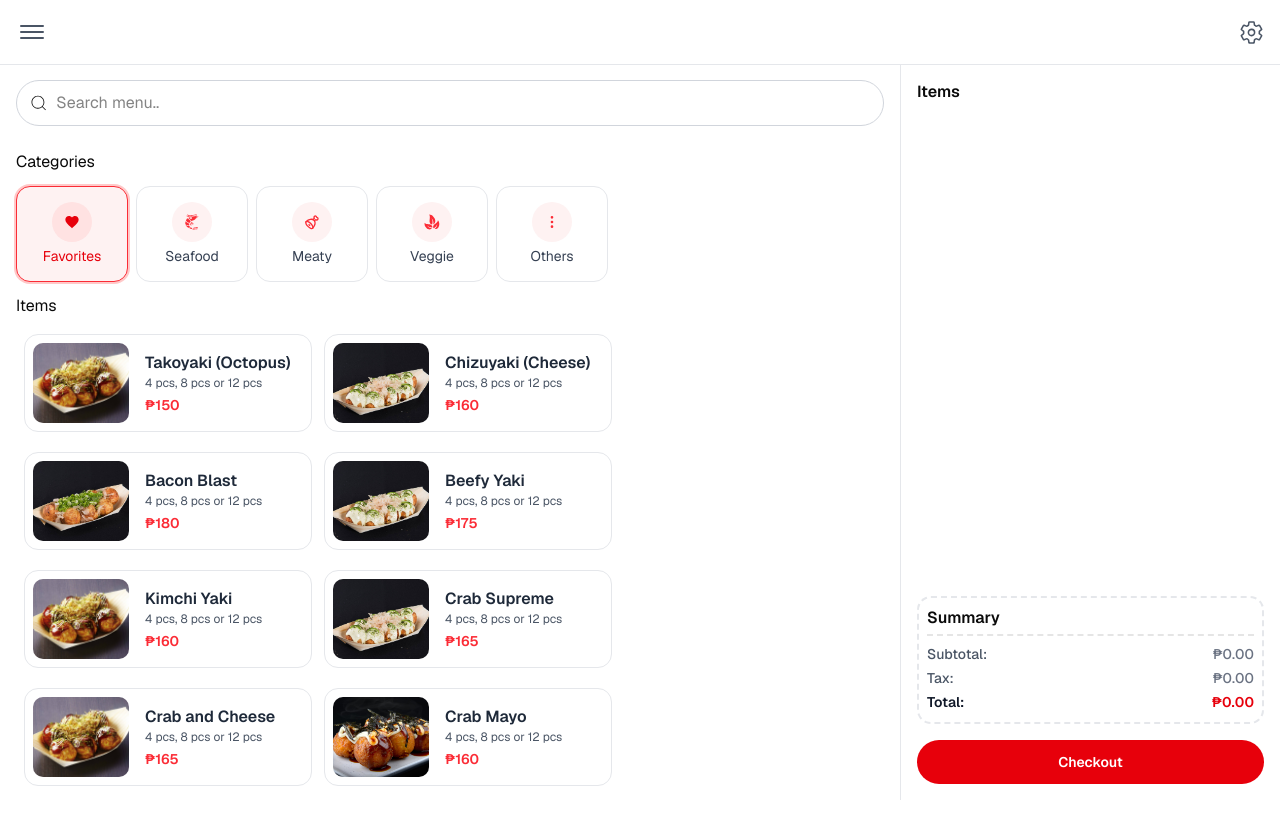
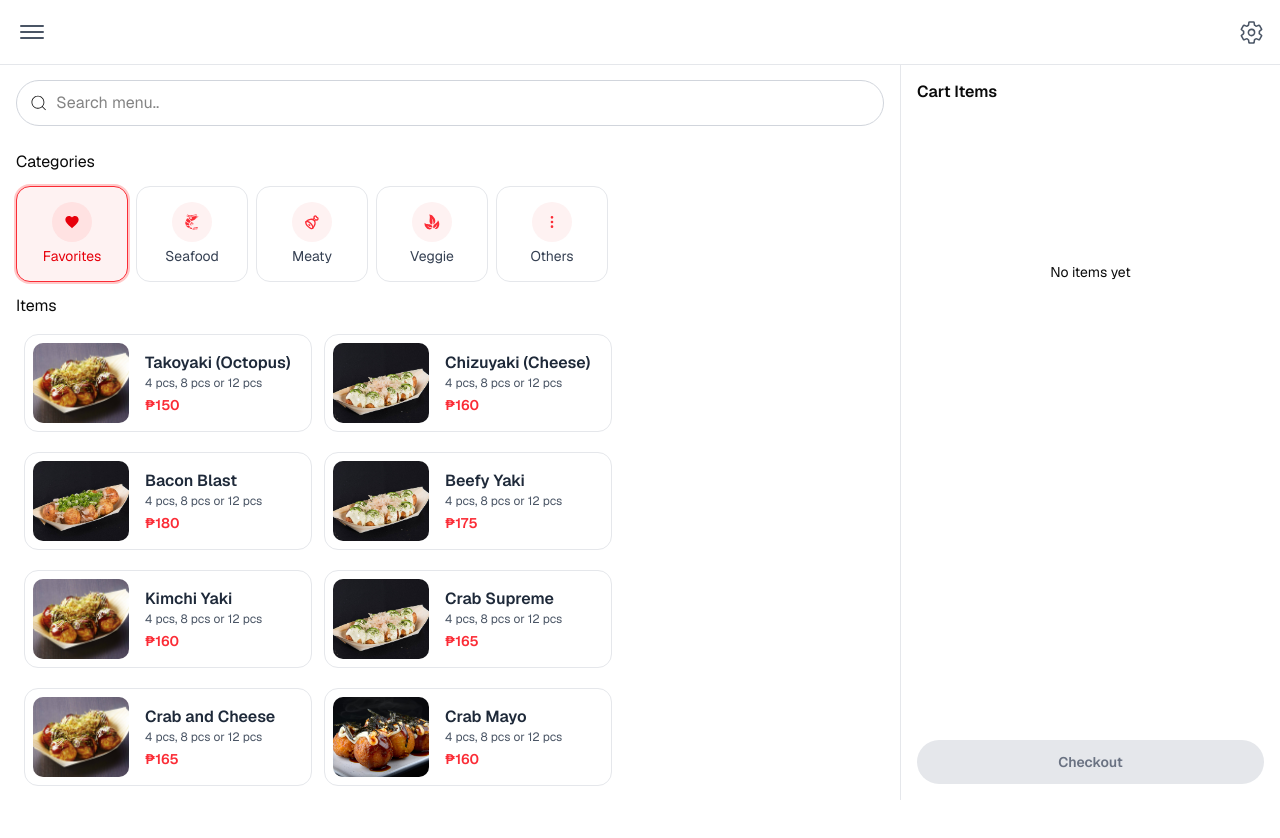
Before and after one commit to ItsMeJosue0021/pos-prototype, a Next.js app: page /pos in a window 1280 px wide. Shown: the top 838 px of the page. Before the commit the page ends 802 px from the top, so only its background shows below. Built offline with nearby package versions, Linux system fonts and the light colour scheme.

Commit message:
UI changes

```diff
--- a/app/page.tsx
+++ b/app/page.tsx
@@ -2,7 +2,7 @@ import Link from "next/link";
 
 export default function Home() {
     return (
-      <div className="relative flex flex-col md:flex-row min-h-screen items-center justify-center bg-zinc-50 font-sans dark:bg-black">
+      <div className="relative flex flex-col md:flex-row min-h-screen items-center justify-center bg-white font-sans dark:bg-black">
           <div className="w-full min-w-1/2 h-1/2 md:h-screen bg-red-700">
               {/* <div className="w-80 h-80 mb-16 bg-red-700 rounded-full flex items-center justify-center">
                   <img src="/images/yummyyes.png" alt="image" className="w-72 "/>
--- a/components/menu-item-card.tsx
+++ b/components/menu-item-card.tsx
@@ -29,7 +29,7 @@ const MenuItemCard = ({item, index, isUsedInSidePanel}: Props) => {
                     <p className="text-sm font-semibold text-red-500 mt-1">₱{isUsedInSidePanel ? item.menu.price : item.price}</p>
                 </div>
                 {isUsedInSidePanel && (
-                    <div onClick={() => removeFromCart(item.menu.id)} className="absolute top-0 right-0">
+                    <div onClick={() => removeFromCart(item.menu.id)} className="absolute top-0 right-0 cursor-pointer">
                         <IoMdClose size={20} className="text-gray-300 hover:text-red-500" />
                     </div>
                 )}
@@ -49,9 +49,9 @@ const MenuItemCard = ({item, index, isUsedInSidePanel}: Props) => {
                     <div className="w-full">
                         <p className="text-sm text-gray-600 dark:text-gray-400 mb-1">Quantity:</p>
                         <div className="flex items-center justify-start gap-4">
-                            <CiCircleMinus onClick={() => updateQuantity(item.menu.id, item.quantity-1)} size={30} className="text-gray-400 hover:text-red-500 transform transition-all duration-500"/>
+                            <CiCircleMinus onClick={() => updateQuantity(item.menu.id, item.quantity-1)} size={30} className="text-gray-400 hover:text-red-500 transform transition-all duration-500 cursor-pointer"/>
                             <p className="text-lg">{item.quantity}</p>
-                            <CiCirclePlus onClick={() => updateQuantity(item.menu.id, item.quantity+1)} size={30} className="text-gray-400 hover:text-red-500 transform transition-all duration-500"/>
+                            <CiCirclePlus onClick={() => updateQuantity(item.menu.id, item.quantity+1)} size={30} className="text-gray-400 hover:text-red-500 transform transition-all duration-500 cursor-pointer"/>
                         </div>
                     </div>
                 </div>
--- a/components/modal/menu-item-modal.tsx
+++ b/components/modal/menu-item-modal.tsx
@@ -1,38 +1,76 @@
+import { useCart } from "@/hooks/useCart";
 import { CartItem } from "@/types/cartItem";
+import { useState } from "react";
+import { CiCircleMinus, CiCirclePlus } from "react-icons/ci";
 
 type Props = {
     item: any;
     onClose: () => void;
-    onAddToCart: (item: CartItem) => void;
+    onAddToCart: () => void;
 };
 
 const ItemModal = ({ item, onClose, onAddToCart }: Props) => {
 
-    const cartItem: CartItem = {
+    const {addToCart} = useCart();
+
+    const [cartItem, setCartItem] = useState({
         menu: item,
         pieces: 4,
         quantity: 1,
+    });
+
+
+    const handleAddToCart = () => {
+        addToCart(cartItem);
+        onAddToCart();
     }
+
 
     return (
         <div className="fixed inset-0 bg-black/50 flex items-center justify-center z-50 p-4">
-            <div className="bg-white rounded-2xl p-6 max-w-sm w-full relative">
-                <button
-                    onClick={onClose}
-                    className="absolute top-3 right-3 text-gray-500 hover:text-red-600"
-                >
-                ✕
-                </button>
+            <div className="bg-white rounded-xl p-6 max-w-sm w-full relative">
+                <div className="flex items-center justify-between mb-4">
+                    <h1 className="font-bold">Item Details</h1>
+                    <button
+                        onClick={onClose}
+                        className="text-gray-500 hover:text-red-600 cursor-pointer"
+                    >
+                        ✕
+                    </button>
+                </div>
+
                 <img
                     src={item.image}
                     alt={item.name}
-                    className="rounded-xl mb-4 w-full h-40 object-cover"
+                    className="rounded-lg mb-4 w-full h-40 object-cover"
                 />
                 <h2 className="text-lg font-semibold">{item.name}</h2>
                 <p className="text-sm text-gray-600 mb-2">{item.description}</p>
                 <p className="text-lg font-bold mb-4">₱{item.price}</p>
+
+
+                <div className="w-full flex items-center justify-between mt-2 mb-4">
+                    <div className="w-full">
+                        <p className="text-sm text-gray-600 dark:text-gray-400 mb-1">Pieces:</p>
+                        <div className="flex items-center justify-start gap-2">
+                            <button className="text-xs px-3 py-1.5 border border-red-500 text-red-500 rounded-md hover:text-red-500 hover:border-red-500 cursor-pointer transform transition-all duration-500">4</button>
+                            <button className="text-xs px-3 py-1.5 border border-gray-300 text-gray-500 rounded-md hover:text-red-500 hover:border-red-500 cursor-pointer transform transition-all duration-500">8</button>
+                            <button className="text-xs px-3 py-1.5 border border-gray-300 text-gray-500 rounded-md hover:text-red-500 hover:border-red-500 cursor-pointer transform transition-all duration-500">12</button>
+                        </div>
+                    </div>
+
+                    <div className="w-full">
+                        <p className="text-sm text-gray-600 dark:text-gray-400 mb-1">Quantity:</p>
+                        <div className="flex items-center justify-start gap-4">
+                            <CiCircleMinus onClick={() => setCartItem(prev => ({...prev, quantity: prev.quantity > 1 ? prev.quantity - 1 : 1,}))} size={30} className="text-gray-400 hover:text-red-500 transform transition-all duration-500 cursor-pointer"/>
+                            <p className="text-lg">{cartItem.quantity}</p>
+                            <CiCirclePlus onClick={() => setCartItem(prev => ({...prev, quantity: prev.quantity+1}))} size={30} className="text-gray-400 hover:text-red-500 transform transition-all duration-500 cursor-pointer"/>
+                        </div>
+                    </div>
+                </div>
+
                 <button
-                    onClick={() => onAddToCart(cartItem)}
+                    onClick={() => handleAddToCart()}
                     className="w-full bg-red-600 hover:bg-red-700 text-white py-3 rounded-3xl font-semibold transition-all duration-300"
                 >
                 Add to Cart
--- a/components/pos-cart.tsx
+++ b/components/pos-cart.tsx
@@ -10,7 +10,7 @@ type Props = {
 
 const PosCart = ({ backToMenu, setTab }: Props) => {
 
-    const { cart, clearCart } = useCart();
+    const { cart } = useCart();
 
     return (
         <div className="h-full flex flex-col pt-16 md:pt-0">
@@ -25,16 +25,22 @@ const PosCart = ({ backToMenu, setTab }: Props) => {
             </div>
 
             <div>
-                <h1 className="font-semibold mb-2">Items</h1>
+                <h1 className="font-semibold mb-2">Cart Items</h1>
                 <div className="flex flex-col gap-2 pb-56 divide-y bg-green-40">
-                    {cart.map((item, index) => (
+                    {cart.length > 0 ? (
+                        cart.map((item, index) => (
                             <MenuItemCard
                                 key={index}
                                 item={item}
                                 index={index}
                                 isUsedInSidePanel={true}
                             />
-                    ))}
+                        ))
+                    ) : (
+                        <div className="w-full h-80 flex items-center justify-center">
+                            <p className="text-sm">No items yet</p>
+                        </div>
+                    )}
                 </div>
             </div>
         </div>
--- a/components/pos-checkout.tsx
+++ b/components/pos-checkout.tsx
@@ -1,5 +1,6 @@
 "use client";
 
+import { useCart } from "@/hooks/useCart";
 import { useState } from "react";
 import { FaCreditCard, FaMoneyBillWave, FaQrcode } from "react-icons/fa6";
 import { GoArrowLeft } from "react-icons/go";
@@ -14,6 +15,9 @@ const PosCheckout = ({ setTab }: Props) => {
     const [amountReceived, setAmountReceived] = useState("");
     const total = 380; // Example total
     const change = amountReceived ? Number(amountReceived) - total : 0;
+
+    const { cart, getTotalPrice } = useCart();
+    const totalPrice: number = getTotalPrice();
 
     const cartItems = [
       { name: "Takoyaki (Octopus)", qty: 2, price: 150 },
@@ -42,16 +46,16 @@ const PosCheckout = ({ setTab }: Props) => {
         <div className="bg-white rounded-xl border-2 border-dashed border-gray-200 p-4">
           <h2 className="font-semibold text-gray-800 mb-3">Order Summary</h2>
           <div className="divide-y divide-gray-100">
-            {cartItems.map((item, i) => (
+            {cart.map((item, i) => (
               <div key={i} className="flex justify-between items-center py-2">
                 <div>
-                  <p className="font-medium text-gray-700">{item.name}</p>
+                  <p className="font-medium text-gray-700">{item.menu.name}</p>
                   <p className="text-sm text-gray-500">
-                    {item.qty} × ₱{item.price}
+                    {item.quantity} × ₱{item.menu.price.toFixed(2)}
                   </p>
                 </div>
                 <p className="text-sm font-semibold text-gray-800">
-                  ₱{item.qty * item.price}
+                  ₱{(item.quantity * item.menu.price).toFixed(2)}
                 </p>
               </div>
             ))}
@@ -59,7 +63,7 @@ const PosCheckout = ({ setTab }: Props) => {
 
           <div className="flex justify-between items-center mt-4 pt-3 border-t border-gray-200">
             <p className="font-semibold text-gray-700">Total</p>
-            <p className="text-sm font-bold text-red-500">₱{total}</p>
+            <p className="text-sm font-bold text-red-500">₱{totalPrice.toFixed(2)}</p>
           </div>
         </div>
 
--- a/components/pos-home.tsx
+++ b/components/pos-home.tsx
@@ -58,8 +58,8 @@ const PointOfSaleHome = ({ openCart }: Props) => {
         return matchesSearch;
     });
 
-    const handleAddToCart = (item: CartItem) => {
-        addToCart(item);
+    const handleAddToCart = () => {
+        // addToCart(item);
         setSelectedItem(null);
     };
 
@@ -73,7 +73,7 @@ const PointOfSaleHome = ({ openCart }: Props) => {
 
 
     return (
-        <div className="h-full flex flex-col bg-white">
+        <div className="h-full min-h-screen flex flex-col bg-white">
             <div className="shrink-0 space-y-2 p-4 ">
 
                 <div className="px-3 py-3 rounded-3xl bg-white flex items-center gap-2 border border-gray-300 shadow-muted
--- a/components/pos-receipt.tsx
+++ b/components/pos-receipt.tsx
@@ -13,6 +13,9 @@ type Props = {
 const PosReceipt = ({ backToMenu, setTab }: Props) => {
 
     const isDesktop = useMediaQuery("(min-width: 768px)");
+
+    const { cart, getTotalPrice } = useCart();
+    const totalPrice: number = getTotalPrice();
 
     const handleDownload = () => {
         alert("Downloading receipt...");
@@ -43,17 +46,15 @@ const PosReceipt = ({ backToMenu, setTab }: Props) => {
                     </div>
 
                     <div className="mt-4 border-t border-gray-100 pt-3">
-                        <div className="flex justify-between text-sm mb-1">
-                            <span>Takoyaki (Octopus)</span>
-                            <span>₱150</span>
-                        </div>
-                        <div className="flex justify-between text-sm mb-1">
-                            <span>Kaniyaki (Crab Stick)</span>
-                            <span>₱160</span>
-                        </div>
+                        {cart.map((item, index) => (
+                            <div key={index} className="flex justify-between text-sm mb-1">
+                                <span>{item.menu.name}</span>
+                                ₱{(item.quantity * item.menu.price).toFixed(2)}
+                            </div>
+                        ))}
                         <div className="flex justify-between text-sm font-semibold border-t border-gray-200 mt-2 pt-2">
                             <span>Total</span>
-                            <span className="text-red-500">₱310</span>
+                            <span className="text-red-500">₱{totalPrice.toFixed(2)}</span>
                         </div>
                     </div>
                 </div>
--- a/components/pos-side-panel.tsx
+++ b/components/pos-side-panel.tsx
@@ -16,7 +16,7 @@ const PosSidePanel = ({ backToMenu }: Props) => {
 
     const [tab, setTab] = useState<'cart' | 'checkout' | 'receipt'>('cart');
 
-    const { getTotalItems, getTotalPrice } = useCart();
+    const { cart, getTotalItems, getTotalPrice } = useCart();
     const total: number = getTotalPrice();
     const tax: number = getTotalPrice() * 0.03;
 
@@ -50,6 +50,7 @@ const PosSidePanel = ({ backToMenu }: Props) => {
                     <div className="fixed md:absolute bottom-0 left-0 right-0 bg-white p-4">
                         {tab === 'cart' ? (
                             <div className="flex flex-col gap-4">
+                                {cart.length > 0 && (
                                     <div className="h-32 w-full p-2 border-2 border-dashed border-gray-200 rounded-xl flex flex-col gap-1">
                                         <h2 className="font-semibold text pb-1 border-b-2 border-dashed">Summary</h2>
                                         <div className="w-full flex items-center justify-between mt-1">
@@ -65,9 +66,11 @@ const PosSidePanel = ({ backToMenu }: Props) => {
                                             <p className="text-sm font-semibold text-red-600">₱{(total + tax).toFixed(2)}</p>
                                         </div>
                                     </div>
+                                )}
                                 <button
+                                    disabled={cart.length === 0}
                                     onClick={() => setTab && setTab('checkout')}
-                                    className="w-full text-sm bg-red-600 hover:bg-red-700 text-white font-semibold py-3 rounded-3xl transition-all duration-300 flex items-center justify-center gap-2 cursor-pointer">
+                                    className={`w-full text-sm font-semibold py-3 rounded-3xl transition-all duration-300 flex items-center justify-center gap-2   ${cart.length === 0 ? 'cursor-not-allowed bg-gray-200 hover:bg-gray-300 text-gray-500' : 'text-white cursor-pointer bg-red-600 hover:bg-red-700'}`}>
                                     Checkout
                                 </button>
                             </div>
--- a/context/CartContext.tsx
+++ b/context/CartContext.tsx
@@ -19,37 +19,20 @@ const CartContext = createContext<CartContextType | undefined>(undefined);
 export const CartProvider = ({ children }: { children: ReactNode }) => {
     const [cart, setCart] = useState<CartItem[]>([]);
 
-    // const addToCart = (item: CartItem) => {
-    //     setCart((prev) => {
-    //         const existingItemIndex = prev.findIndex(
-    //             (i) => i.menu.id === item.menu.id
-    //         );
-
-    //         if (existingItemIndex !== -1) {
-    //             const updated = [...prev];
-    //             updated[existingItemIndex].quantity += item.quantity;
-    //             return updated;
-    //         }
-
-    //         return [...prev, item];
-    //     });
-    // };
-
     const addToCart = (item: CartItem) => {
         setCart((prev) => {
-            const existingItemIndex = prev.findIndex(
-            (i) => i.menu.id === item.menu.id
-            );
-
-            if (existingItemIndex !== -1) {
-            const updated = [...prev];
-            updated[existingItemIndex].quantity += 1; // Always increment by one
-            return updated;
+            const existingItem = prev.find(i => i.menu.id === item.menu.id);
+            if (existingItem) {
+                return prev.map(i =>
+                    i.menu.id === item.menu.id
+                        ? { ...i, quantity: i.quantity + 1 }
+                        : i
+                );
             }
-
-            return [...prev, { ...item, quantity: 1 }]; // Default quantity = 1
+            return [...prev, { ...item }];
         });
     };
+
 
     const removeFromCart = (menuId: string) => {
         setCart((prev) => prev.filter((i) => i.menu.id !== menuId));
```
Lines whose indentation alone changed are shown as unchanged.
